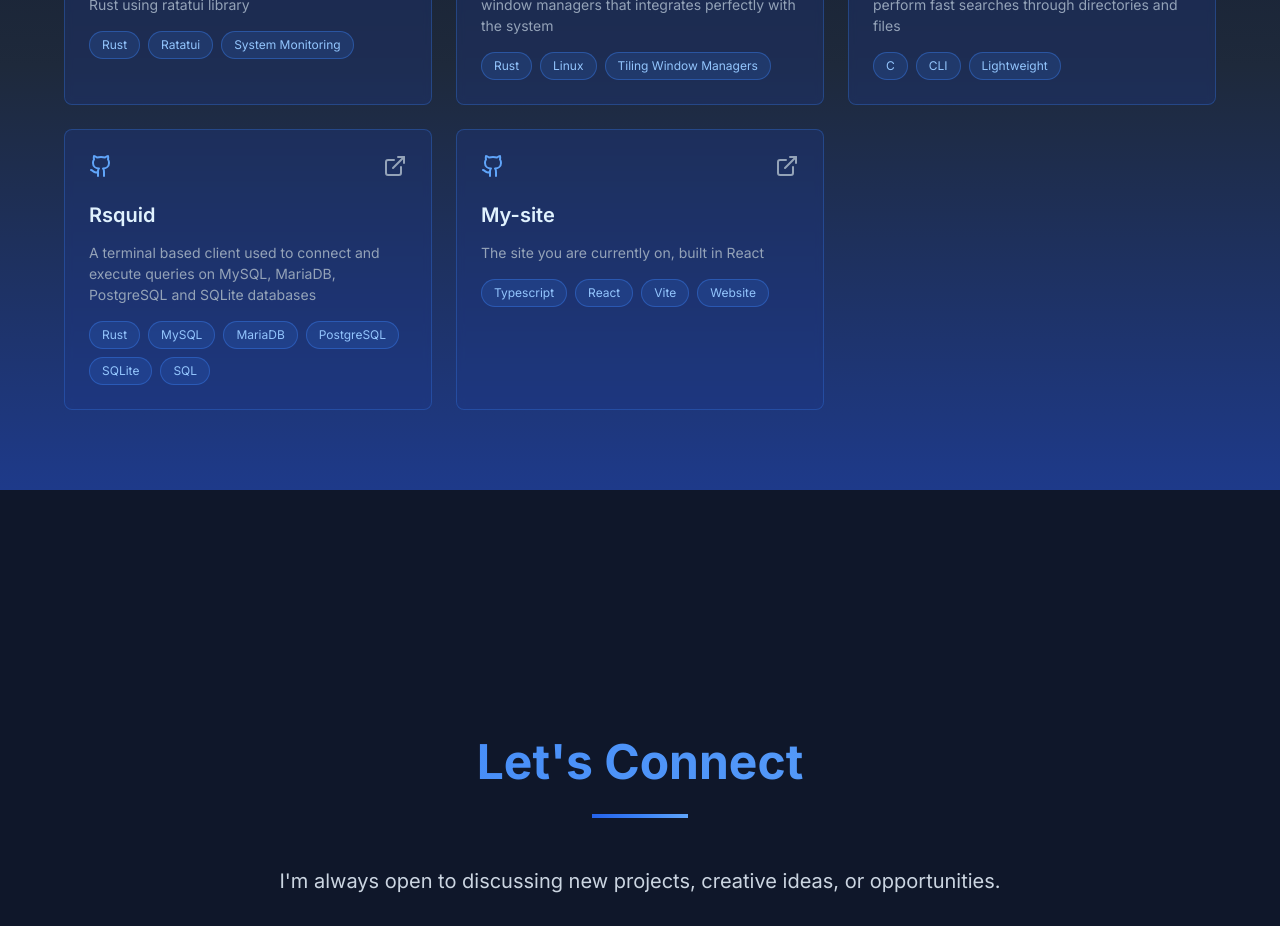
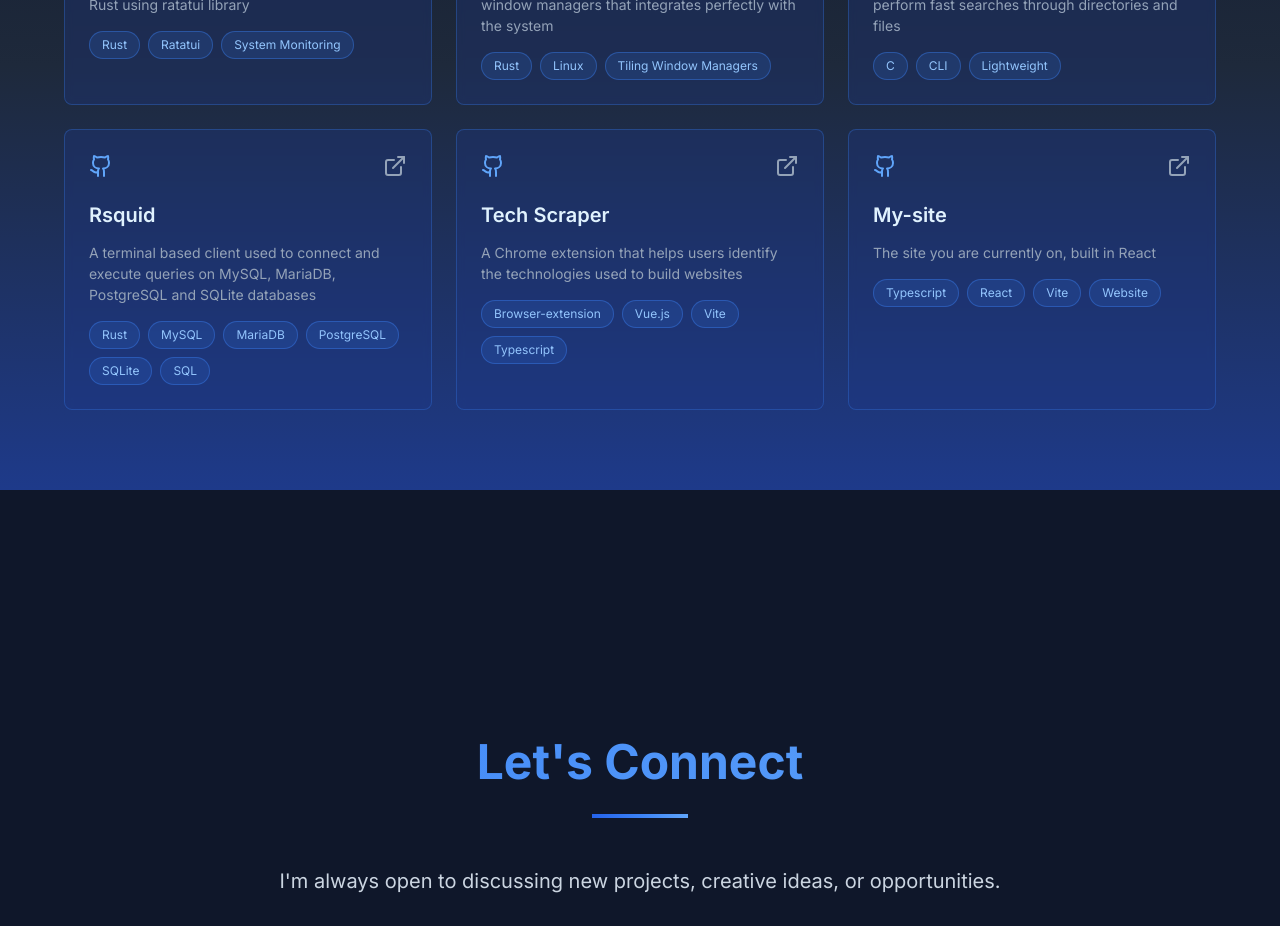
Before and after one commit to Lucop1911/my-site, a React (Vite) app: page / in a window 1280 px wide. Shown: the part 1960-2886 px from the top of the page. Built offline with nearby package versions, Linux system fonts and the light colour scheme.

Commit message:
Added a new project

```diff
--- a/src/App.tsx
+++ b/src/App.tsx
@@ -198,6 +198,12 @@ const ProjectsSection: React.FC = () => {
       tags: ["Rust", "MySQL", "MariaDB", "PostgreSQL", "SQLite", "SQL"]
     },
     {
+      name: "Tech Scraper",
+      description: "A Chrome extension that helps users identify the technologies used to build websites",
+      github: "https://github.com/Lucop1911/tech-scraper",
+      tags: ["Browser-extension", "Vue.js", "Vite", "Typescript"]
+    },
+    {
       name: "My-site",
       description: "The site you are currently on, built in React",
       github: "https://github.com/Lucop1911/my-site",
```
